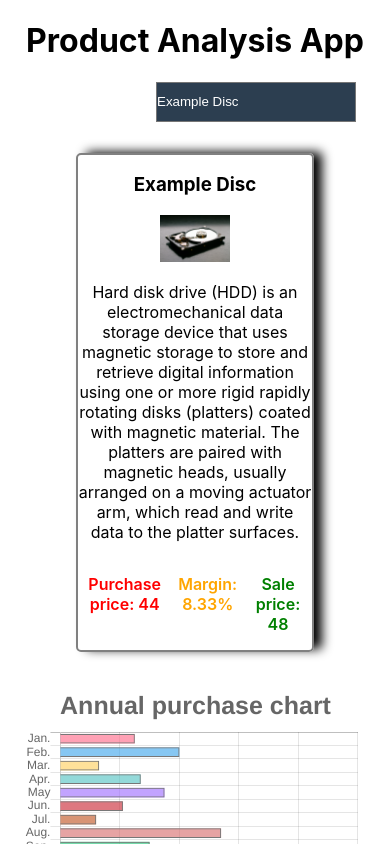
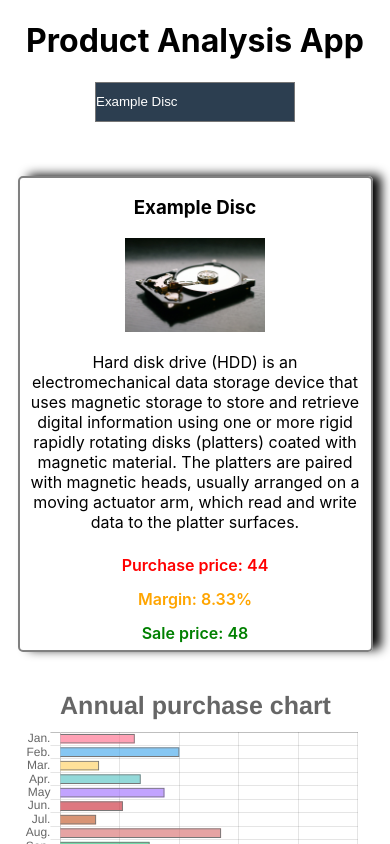
Before and after one commit to Spearek/React-Product-analisis-APP, a React (Create React App) app in the folder analysis-app/: page / in a window 390 px wide. Shown: the top 844 px of the page. Built offline with nearby package versions, Linux system fonts and the light colour scheme.

Commit message:
mobile responsiveness implemented

```diff
--- a/analysis-app/src/components/ProductCard/ProductCard.module.css
+++ b/analysis-app/src/components/ProductCard/ProductCard.module.css
@@ -30,3 +30,35 @@
 .Prices p:last-of-type{
     color: green;
 }
+
+@media screen and (max-width:1000px){
+    .Card{
+        width: 80%;
+    }
+    .Card img{
+        width: 40%;
+    }
+    .Card p{
+        padding: 0 50px;
+    }
+}
+
+@media screen and (max-width:792px){
+    .Prices p{
+       padding: 0;
+    }
+}
+@media screen and (max-width:792px){
+    .Card{
+        width: 90%;
+    }
+    .Card p{
+        padding:  0 2%;
+    }
+    .Prices {
+       flex-direction: column;
+    }
+    .Prices p {
+        margin: 2%;
+     }
+}
--- a/analysis-app/src/components/Switcher/Switcher.module.css
+++ b/analysis-app/src/components/Switcher/Switcher.module.css
@@ -13,3 +13,9 @@
 
 
   }
+  @media screen and (max-width:1200px){
+    .products{
+        width: 100%;
+      }
+
+  }
```
